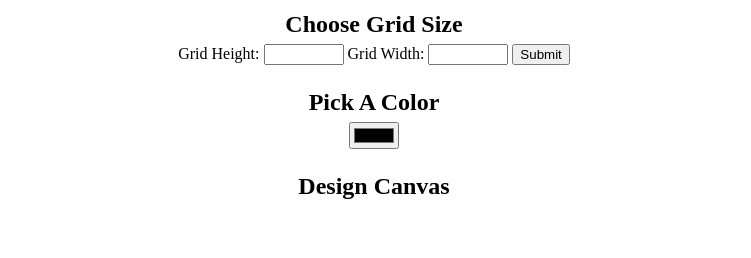
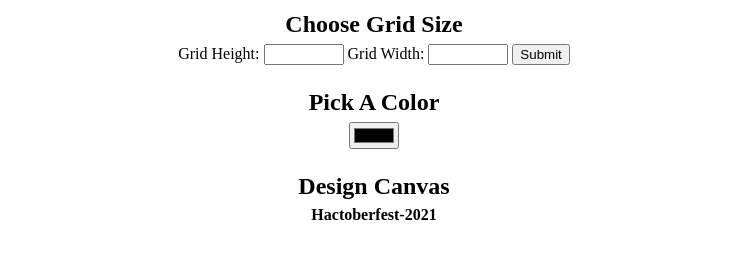
Before and after one commit to sushantgwr87/Pixel-Art-Maker-Project, a plain HTML site: page index.html in a window 1280 px wide. Shown: the part 126-384 px from the top of the page, without its empty margins (266-1017 px from the left). Drawn offline with Linux system fonts and the light colour scheme.

Commit message:
Update index.html

```diff
--- a/index.html
+++ b/index.html
@@ -23,5 +23,6 @@
     <table id="pixelCanvas"></table>
 
     <script src="designs.js"></script>
+    <b> Hactoberfest-2021</b>
 </body>
 </html>
```
